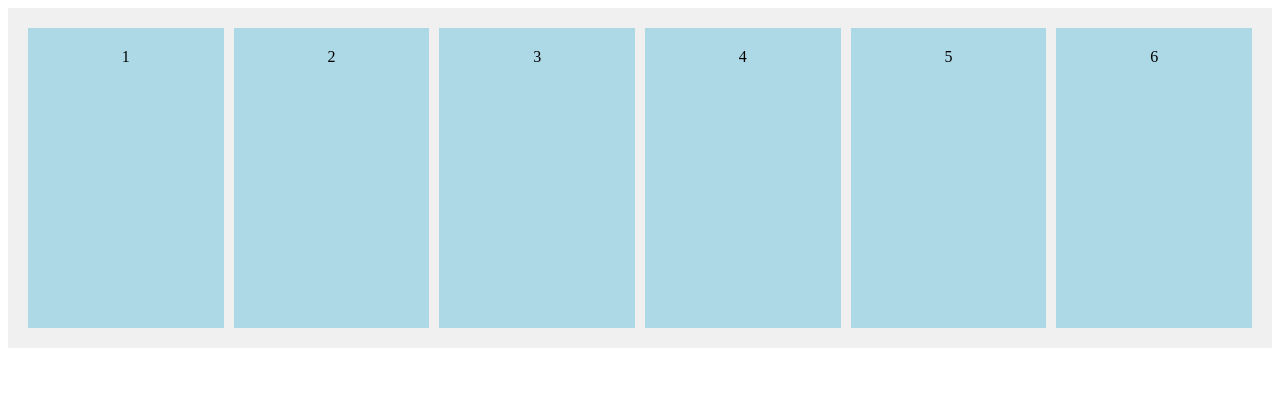
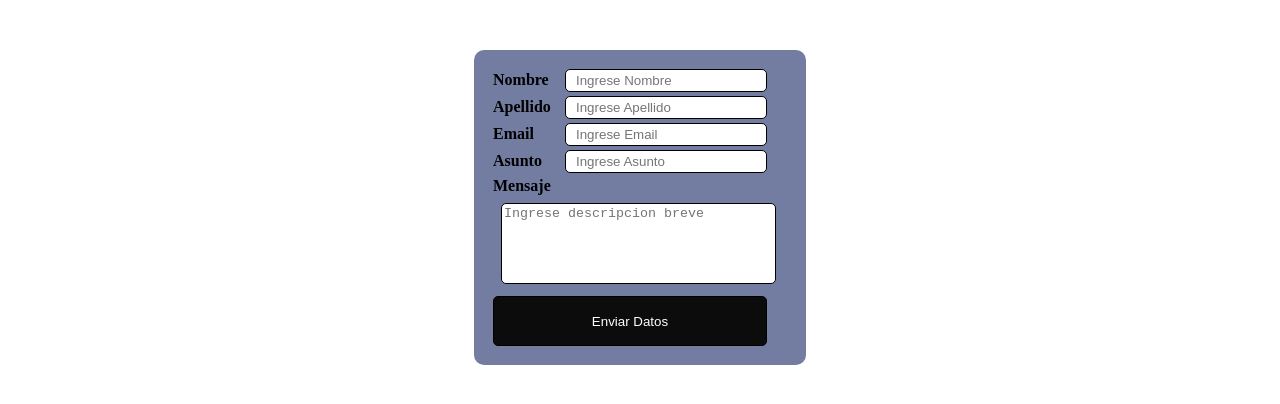
Before and after one commit to P1erosebas8/Prueba, a plain HTML site: page index.html in a window 1280 px wide. Drawn offline with Linux system fonts and the light colour scheme.

Commit message:
Otra pureba formulario

```diff
--- a/estilos.css
+++ b/estilos.css
@@ -1,17 +1,44 @@
-.container {
-    display: flex;
-    flex-direction: row;
-    /* Prueba tambien con row */
-    flex-wrap: wrap;
-    height: 300px;
-    gap: 10px;
-    background: #f0f0f0;
-    padding: 20px;
+form{
+    width: 300px;
+    background-color: #737ca1;
+    border-radius: 10px;
+    margin: 50px auto;
+    padding: 16px;
 }
+form label{
+    width: 72px;
+    font-weight: bold;
+    display: inline-block;
+}
+form input[type="text"], input[type="email"]{
+    width: 180px;
+    padding: 3px 10px;
+    border: 1px solid white;
+    border-radius: 5px;
+    background-color: white;
+    border: 1px solid black;
+    display: inline-block;
+}
+form textarea{
+    width: 98%;
+    height: 75px;
+    border-radius: 5px;
+    display: block;
+    margin: 8px;
+    border: 1px solid black;
+    resize: none;
 
-.item {
-    background: lightblue;
-    padding: 20px;
-    flex: 1 0 80px;
-    text-align: center;
 }
+form input[type="submit"]{
+    width: 100%;
+    border-radius: 5px;
+    border: 1px solid black;
+    display: block;
+    color: white;
+    height: 50px;
+    background-color: rgb(12, 12, 12);
+}
+form input[type="submit"]:hover{
+    background-color: #939497;
+    cursor: pointer;
+}
--- a/index.html
+++ b/index.html
@@ -5,18 +5,20 @@
     <meta charset="UTF-8">
     <meta name="viewport" content="width=device-width, initial-scale=1.0">
     <link rel="stylesheet" href="estilos.css">
-    <title>Document</title>
+    <title>Practica-Git</title>
 </head>
 
 <body>
-    <div class="container">
-        <div class="item">1</div>
-        <div class="item">2</div>
-        <div class="item">3</div>
-        <div class="item">4</div>
-        <div class="item">5</div>
-        <div class="item">6</div>
-    </div>
+    <form action="" method="post">
+        <table>
+            <tr><td><label>Nombre</label><input type="text" name="nombre" placeholder="Ingrese Nombre" required><br></td></tr>
+            </tr><td><label>Apellido</label><input type="text" name="apellido" placeholder="Ingrese Apellido" required><br></td></tr>
+            </tr><td><label>Email</label><input type="email" name="email" placeholder="Ingrese Email" required><br></td></tr>
+            </tr><td><label>Asunto</label><input type="text" name="asunto" placeholder="Ingrese Asunto" required><br></td></tr>
+            </tr><td><label>Mensaje</label><textarea name="Mensaje" id="mensaje" placeholder="Ingrese descripcion breve" maxlength="300"></textarea></td></tr>
+           </tr><td><input type="submit" value="Enviar Datos"></td></tr>
+        </table>
+    </form>
 </body>
 
 </html>
```
